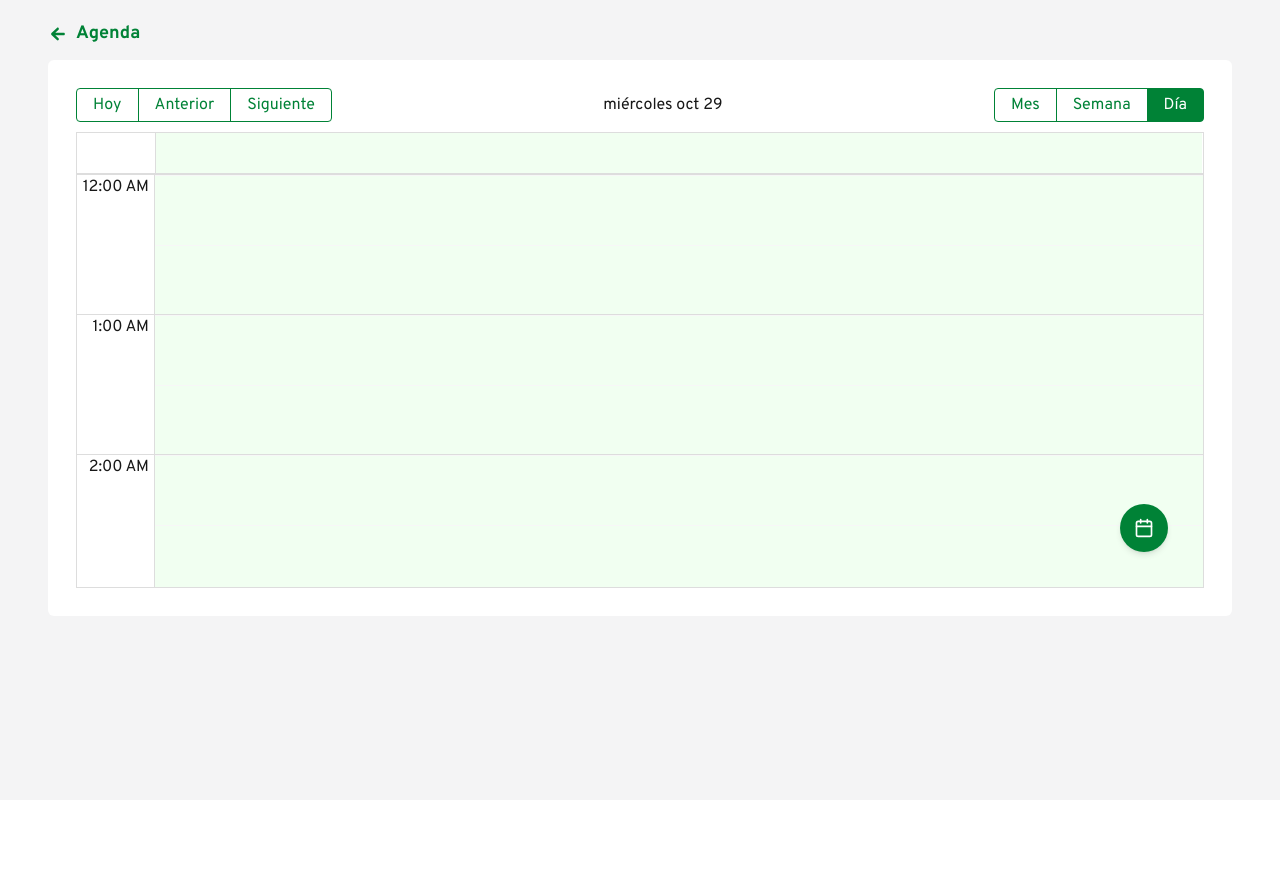
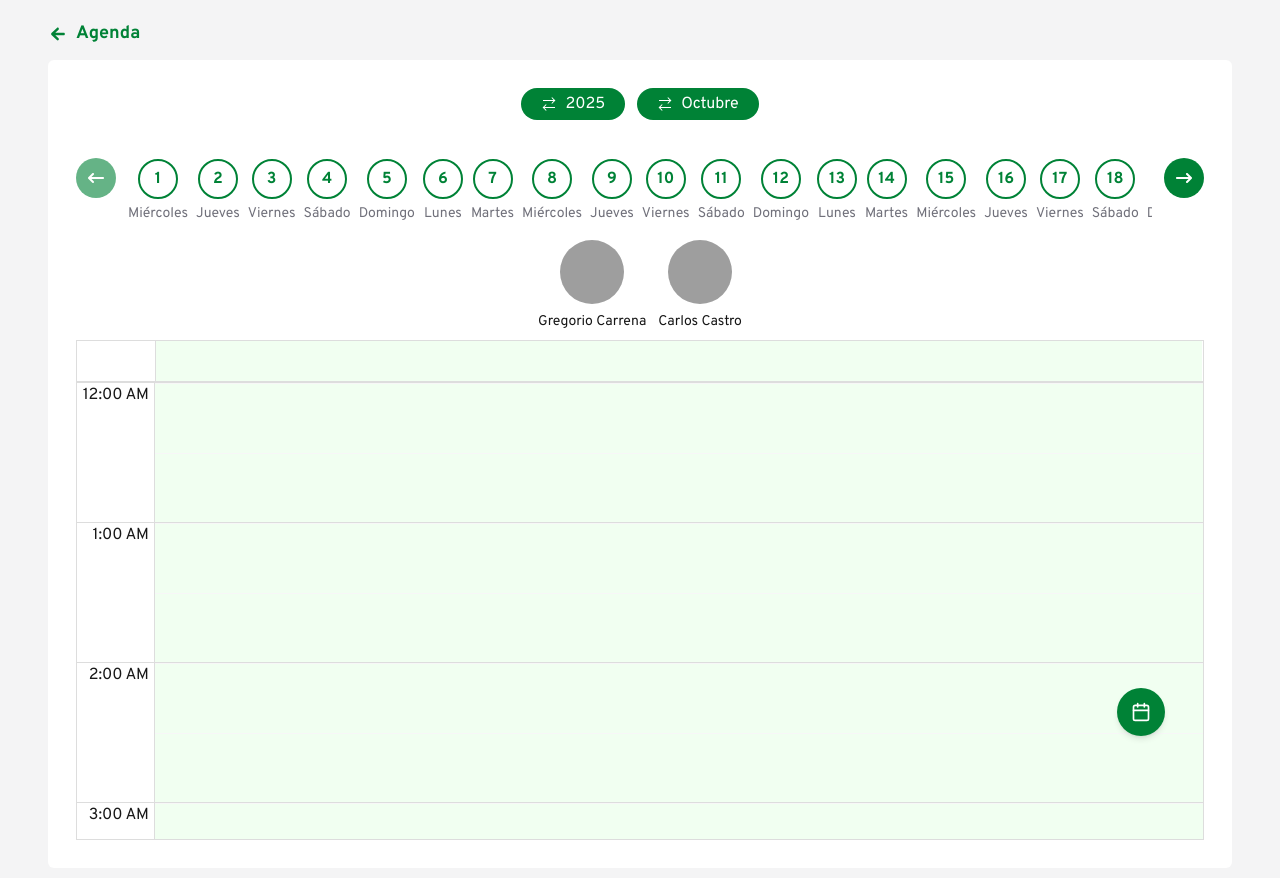
Before and after one commit to carlosed7641/beauty-booking, a Next.js app: page /admin/schedule in a window 1280 px wide. Shown: the top 878 px of the page. Before the commit the page ends 800 px from the top, so only its background shows below. Built offline with nearby package versions, Linux system fonts and the light colour scheme; grey boxes are pictures that could not be loaded.

Commit message:
professionals view on schedule page

```diff
--- a/app/admin/(admin)/components/custom-days/CustomDays.tsx
+++ b/app/admin/(admin)/components/custom-days/CustomDays.tsx
@@ -86,7 +86,7 @@ export const CustomDays = ({
                 <button disabled={!canScrollLeft} onClick={() => scrollSkip('left')} className="btn-primary hidden md:block px-3! py-3! rounded-full">
                     <FaArrowLeftLong />
                 </button>
-                <div ref={el} className="flex overflow-x-scroll scroll-none gap-2 md:mt-5">
+                <div ref={el} className="flex overflow-x-scroll scroll-none gap-2 md:mt-3.5 mb-3">
                     <DateList
                         isAdmin
                         disabled={disabledDays}
--- a/app/admin/(admin)/components/event-history/EventHistory.tsx
+++ b/app/admin/(admin)/components/event-history/EventHistory.tsx
@@ -1,9 +1,6 @@
 'use client'
 
-import { useState } from 'react'
-import { Emotion } from '@/components'
-import { CustomerReviewOptions } from '../../components'
-import { formatDate, formatTextHour } from '@/helpers'
+import { EventList } from '../../components'
 
 interface Props {
     events: EventDate[]
@@ -14,8 +11,6 @@ export const EventHistory = ({
     events,
     currentTab
 }: Props) => {
-
-    const [isUpdatingReview, setIsUpdatingReview] = useState(false)
 
     const setCustomerReview = (reviewPoints: number) => {
         //TODO: Api patch
@@ -39,48 +34,10 @@ export const EventHistory = ({
             }
 
             return (
-                <ul className="flex flex-col gap-3">
-                    {filteredEvents.map(event => {
-                        const formatTime = (date: Date) =>
-                            formatTextHour(`${date.getHours()}:${date.getMinutes()}`)
-                        const duration = `De ${formatTime(event.start)} a ${formatTime(event.end)}`
-                        const { customer, selectedService, start, isAdminBooking, customerReview } = event
-
-                        return (
-                            <li
-                                key={event.id}
-                                className="flex flex-col p-2 rounded-md border border-zinc-300"
-                            >
-                                <span className="text-green-700">{customer.name}</span>
-                                <span>{selectedService.name}</span>
-                                <span>{formatDate({date: start})}</span>
-
-                                <p className="flex gap-2 items-center">
-                                    <span>{duration}</span>
-                                    {isAdminBooking && (
-                                        <span className="px-2 py-0.5 bg-green-700 text-white text-xs rounded-full">
-                                            Beauty Booking
-                                        </span>
-                                    )}
-                                </p>
-
-                                {customerReview && !isUpdatingReview ? (
-                                    <div className="flex items-center gap-2">
-                                        <Emotion showLabel averagePoints={customerReview} />
-                                        <button
-                                            onClick={() => setIsUpdatingReview(prev => !prev)}
-                                            className="btn-primary text-sm rounded-full"
-                                        >
-                                            Editar
-                                        </button>
-                                    </div>
-                                ) : (
-                                    <CustomerReviewOptions setCustomerReview={setCustomerReview} />
-                                )}
-                            </li>
-                        )
-                    })}
-                </ul>
+                <EventList
+                    events={events}
+                    setCustomerReview={setCustomerReview}
+                />
             )
         })() : (
             <h2 className="text-center text-zinc-600 py-10">
--- /dev/null
+++ b/app/admin/(admin)/components/event-list/EventList.tsx
@@ -0,0 +1,60 @@
+'use client'
+
+import { useState } from 'react'
+import { Emotion } from '@/components'
+import { CustomerReviewOptions } from '..'
+import { formatDate, formatTextHour } from '@/helpers'
+
+interface Props {
+    events: EventDate[]
+    setCustomerReview: (reviewPoints: number) => void
+}
+
+export const EventList = ({ events, setCustomerReview }: Props) => {
+    const [isUpdatingReview, setIsUpdatingReview] = useState(false)
+
+    return (
+        <ul className="flex flex-col gap-3">
+            {events.map(event => {
+                const formatTime = (date: Date) =>
+                    formatTextHour(`${date.getHours()}:${date.getMinutes()}`)
+                const duration = `De ${formatTime(event.start)} a ${formatTime(event.end)}`
+                const { customer, selectedService, start, isAdminBooking, customerReview } = event
+
+                return (
+                    <li
+                        key={event.id}
+                        className="flex flex-col p-2 rounded-md border border-zinc-300"
+                    >
+                        <span className="text-green-700">{customer.name}</span>
+                        <span>{selectedService.name}</span>
+                        <span>{formatDate({ date: start })}</span>
+
+                        <p className="flex gap-2 items-center">
+                            <span>{duration}</span>
+                            {isAdminBooking && (
+                                <span className="px-2 py-0.5 bg-green-700 text-white text-xs rounded-full">
+                                    Beauty Booking
+                                </span>
+                            )}
+                        </p>
+
+                        {customerReview && !isUpdatingReview ? (
+                            <div className="flex items-center gap-2">
+                                <Emotion showLabel averagePoints={customerReview} />
+                                <button
+                                    onClick={() => setIsUpdatingReview(prev => !prev)}
+                                    className="btn-primary text-sm rounded-full"
+                                >
+                                    Editar
+                                </button>
+                            </div>
+                        ) : (
+                            <CustomerReviewOptions setCustomerReview={setCustomerReview} />
+                        )}
+                    </li>
+                )
+            })}
+        </ul>
+    )
+}
--- a/app/admin/(admin)/components/event-summary/EventSummaryInfo.tsx
+++ b/app/admin/(admin)/components/event-summary/EventSummaryInfo.tsx
@@ -18,7 +18,7 @@ export const EventSummaryInfo = () => {
             </div>
             <span className="text-green-700 my-2">Cita con: <strong>{selectedEvent?.customer.name}</strong></span>
             {selectedEvent?.customer.phone &&
-                <Link href={`https://wa.me/${selectedEvent.customer.phone}`} className="underline text-zinc-600 flex gap-1 mb-2" target="_blank">
+                <Link href={`https://wa.me/${selectedEvent.customer.phone.number}`} className="underline text-zinc-600 flex gap-1 mb-2" target="_blank">
                     <FaWhatsapp className="text-green-500" />
                     {selectedEvent.customer.phone.number}
                 </Link>}                  <span>Reservado por: <strong>{selectedEvent?.isAdminBooking ? 'Administración' : 'Cliente'}</strong></span>
--- a/app/admin/(admin)/components/index.ts
+++ b/app/admin/(admin)/components/index.ts
@@ -6,6 +6,7 @@ export * from './customer-list/CustomerList'
 export * from './customer-search/CustomerSearch'
 export * from './date-switcher/DateSwitcher'
 export * from './event-history/EventHistory'
+export * from './event-list/EventList'
 export * from './event-summary/CustomerReviewOptions'
 export * from './event-summary/EventSummary'
 export * from './general-reports-panel/GeneralReportsPanel'
--- a/app/admin/(admin)/components/schedule-button/ScheduleButton.tsx
+++ b/app/admin/(admin)/components/schedule-button/ScheduleButton.tsx
@@ -6,7 +6,7 @@ export const ScheduleButton = () => {
     const { setOpenModal } = useModal()
 
     return (
-        <button onClick={() => setOpenModal('ScheduleAssing')} className="bg-green-700 text-white fixed md:absolute bottom-16 right-16 h-12 w-12 rounded-full shadow-md text-xl flex items-center justify-center hover:bg-green-800 cursor-pointer">
+        <button onClick={() => setOpenModal('ScheduleAssing')} className="bg-green-700 text-white fixed bottom-16 right-16 h-12 w-12  xl:right-[calc(50%-600px+75px)] rounded-full shadow-md text-xl flex items-center justify-center hover:bg-green-800 cursor-pointer">
             <FiCalendar />
         </button>
     )
--- a/app/admin/(admin)/components/select-professional/SelectProfessional.tsx
+++ b/app/admin/(admin)/components/select-professional/SelectProfessional.tsx
@@ -4,11 +4,11 @@ import clsx from 'clsx'
 interface Props {
     professionals: ProfessionalSettings[] | ProfessionalData[]
     selectedProfessional: ProfessionalSettings | ProfessionalData
-    setSelectedProfessional: React.Dispatch<React.SetStateAction<ProfessionalSettings | ProfessionalData>>
+    setSelectedProfessional: (selectedProfessional: ProfessionalSettings | ProfessionalData) => void
     allOption?: boolean
 }
 
-const defaultValue = {
+const defaultValue: ProfessionalData = {
     id: '',
     name: '',
     entityId: '',
--- a/app/admin/(admin)/schedule-history/ScheduleHistory.tsx
+++ b/app/admin/(admin)/schedule-history/ScheduleHistory.tsx
@@ -48,11 +48,10 @@ export function ScheduleHistory({ professionals, events, foundationYear }: Props
                 return isSameDay && isSameProfesional
             })
 
-            return filteredEvents
+           setCurrentEvents(filteredEvents)
         }
 
-        const filteredEvents = getEvents()
-        setCurrentEvents(filteredEvents)
+        getEvents()
 
     }, [date, selectedProfessional])
 
--- a/app/admin/(admin)/schedule/Schedule.tsx
+++ b/app/admin/(admin)/schedule/Schedule.tsx
@@ -8,13 +8,12 @@ import { IoMdArrowRoundBack } from 'react-icons/io'
 import { useModal, useService } from '@/store'
 import { BookingServiceModal } from '@/(beauty)/components'
 import { useSchedule } from '../store'
-import { EventSummary, ScheduleSelect, UpdateCustomer, CustomDays, ScheduleButton, ScheduleAssign } from '../components'
-import { isGreaterOrEqualThanToday, generateMonthDatesArray, getMessagesES, localizer, format24 } from '@/helpers'
+import { EventSummary, ScheduleSelect, UpdateCustomer, CustomDays, ScheduleButton, ScheduleAssign, SelectProfessional, EventList } from '../components'
+import { isGreaterOrEqualThanToday, generateMonthDatesArray, getMessagesES, localizer, format24, compareDates } from '@/helpers'
 import 'react-big-calendar/lib/css/react-big-calendar.css'
-import { CALENDAR_VIEWS } from '@/util/const'
+import { CALENDAR_VIEWS, DEFAULT_PROFESSIONAL } from '@/util/const'
 
 interface Props {
-    events: EventDate[]
     foundationYear: number
     professionals: ProfessionalData[]
 }
@@ -34,13 +33,73 @@ const formats: Formats = {
         `${format(start, "MMM d")} - ${format(end, "MMM d")}`,
 }
 
-export const Schedule = ({ events, foundationYear, professionals }: Props) => {
+const bdEvents: EventDate[] = [
+    {
+        id: 'f445465',
+        title: 'Cepillado',
+        start: new Date(2025, 9, 6, 17, 45, 0),
+        end: new Date(2025, 9, 6, 18, 30, 0),
+        customer: {
+            id: "125",
+            name: "David Ortiz",
+            phone: { indicator: '57', number: '3004394704' },
+            birthDay: new Date(),
+            gender: 'Masculino',
+            reviewPointsAverage: 5
+        },
+        selectedService: {
+            serviceId: "006",
+            name: "Cepillado",
+            duration: { hours: 0, minutes: 45 },
+            price: 30_000
+        },
+        selectedProfessional: {
+            id: 'bcf',
+            name: "Carlos Castro"
+        },
+        isAdminBooking: false,
+        customerReview: 2,
+        allDay: false
+    },
+    {
+        id: 'f445466',
+        title: 'Cepillado',
+        start: new Date(2025, 10, 6, 17, 45, 0),
+        end: new Date(2025, 10, 6, 18, 30, 0),
+        customer: {
+            id: "125",
+            name: "David Ortiz",
+            phone: { indicator: '57', number: '3004394704' },
+            birthDay: new Date(),
+            gender: 'Masculino',
+            reviewPointsAverage: 5
+        },
+        selectedService: {
+            serviceId: "006",
+            name: "Cepillado",
+            duration: { hours: 0, minutes: 45 },
+            price: 30_000
+        },
+        selectedProfessional: {
+            id: 'abc',
+            name: "Gregorio Carrena"
+        },
+        isAdminBooking: false,
+        customerReview: 2,
+        allDay: false
+    }
+] // TODO: Get from Api
+
+export const Schedule = ({ foundationYear, professionals }: Props) => {
 
     const { openModal, setOpenModal } = useModal()
     const { serviceState, setServiceState } = useService()
     const { schedule, setSchedule } = useSchedule()
     const { date, view } = useSchedule(state => state.schedule)
     const [step, setStep] = useState(1)
+    const [events, setEvents] = useState<EventDate[]>([])
+    const [profEvents, setProfEvents] = useState<EventDate[]>([])
+    const [selectedProfessional, setSelectedProfessional] = useState(DEFAULT_PROFESSIONAL)
 
     const onSelectEvent = (event: EventDate) => {
         setOpenModal('ScheduleEvent')
@@ -67,12 +126,18 @@ export const Schedule = ({ events, foundationYear, professionals }: Props) => {
         setOpenModal(null)
     }
 
-    useEffect(() => {
-        const mobileMediaQuery = window.matchMedia('(max-width: 768px)')
-        const callback = (event: MediaQueryListEvent) => event.matches && setSchedule({ ...schedule, view: 'day' })
-        mobileMediaQuery.addEventListener('change', callback)
-        return () => mobileMediaQuery.removeEventListener('change', callback)
-    }, [])
+    const onSelectProfessional = (professional: ProfessionalData) => {
+        setSelectedProfessional(p => (
+            p.id === professional.id ?
+                DEFAULT_PROFESSIONAL :
+                professional
+        ))
+    }
+
+    const setCustomerReview = (reviewPoints: number) => {
+        //TODO: Api patch
+        // event.customerReview
+    }
 
     useEffect(() => {
         if (!openModal) {
@@ -80,6 +145,36 @@ export const Schedule = ({ events, foundationYear, professionals }: Props) => {
             setSchedule({ ...schedule, isUpdatingReview: false })
         }
     }, [openModal])
+
+    useEffect(() => {
+        const fetchEvents = async () => {
+            const month = date.getMonth()
+            const year = date.getFullYear()
+
+            // TODO: reemplazar por llamada real al backend
+            // Ejemplo:
+            // const res = await api.get(`/events?month=${month + 1}&year=${year}`)
+            // setEvents(res.data)
+
+            const simulated = bdEvents.filter(ev =>
+                ev.start.getMonth() === month &&
+                ev.start.getFullYear() === year
+            )
+
+            setEvents(simulated)
+        }
+
+        fetchEvents()
+
+    }, [date.getMonth(), date.getFullYear()])
+
+    useEffect(() => {
+        const currentEvents = events.filter(e =>
+            e.selectedProfessional.id === selectedProfessional.id
+            && compareDates(date, e.start)
+        )
+        setProfEvents(currentEvents)
+    }, [events, date, selectedProfessional])
 
     const isValidDate = useMemo(() => isGreaterOrEqualThanToday(date), [date])
 
@@ -97,8 +192,24 @@ export const Schedule = ({ events, foundationYear, professionals }: Props) => {
                         onClick={(dayItem) => setSchedule({ ...schedule, date: dayItem.date })}
                         date={schedule.date}
                         disabledDays="none"
-                        className="md:hidden"
                     />
+                    <SelectProfessional
+                        professionals={professionals}
+                        selectedProfessional={selectedProfessional}
+                        setSelectedProfessional={onSelectProfessional as () => void}
+                    />
+                    {
+                        selectedProfessional.id ?
+                            profEvents.length > 0 ?
+                                <EventList
+                                    events={profEvents}
+                                    setCustomerReview={setCustomerReview}
+                                />
+                                :
+                                <h2 className="text-center text-zinc-600 py-10">
+                                    No se encontraron agendas para este día
+                                </h2>
+                            :
                             <Calendar
                                 culture='es'
                                 selectable
@@ -113,12 +224,16 @@ export const Schedule = ({ events, foundationYear, professionals }: Props) => {
                                 events={events}
                                 startAccessor="start"
                                 endAccessor="end"
-                        components={{ event: ({ event }) => <Event event={event} /> }}
+                                components={{
+                                    event: ({ event }) => <Event event={event} />,
+                                    toolbar: () => null
+                                }}
                                 eventPropGetter={eventPropGetter}
                                 onSelectEvent={onSelectEvent}
                                 formats={formats}
                                 className="h-screen! md:h-[500px]!"
                             />
+                    }
                     {isValidDate && <ScheduleButton />}
                 </div>
             </div>
--- a/app/admin/(admin)/schedule/page.tsx
+++ b/app/admin/(admin)/schedule/page.tsx
@@ -1,32 +1,5 @@
 import { Schedule } from './Schedule'
 import { professionals as fakeProfessionals } from '@/util/fake-data'
-
-const events: EventDate[] = [
-    {
-        id: 'f445465',
-        title: 'Cepillado',
-        start: new Date(2025, 9, 6, 17, 45, 0),
-        end: new Date(2025, 9, 6, 18, 30, 0),
-        customer: {
-            id: "125",
-            name: "David Ortiz",
-            phone: '3004394704'
-        },
-        selectedService: {
-            serviceId: "006",
-            name: "Cepillado",
-            duration: "45m",
-            price: 30_000
-        },
-        selectedProfessional: {
-            id: 'bcf',
-            name: "Carlos Castro"
-        },
-        isAdminBooking: false,
-        customerReview: 2,
-        allDay: false
-    }
-] // TODO: Get from Api
 
 const foundationYear = 2020 // TODO: Get from Api
 
@@ -36,7 +9,6 @@ const professionals = fakeProfessionals.filter(sl => sl.entityId === '422')
 export default function SchedulePage() {
     return (
         <Schedule
-            events={events}
             foundationYear={foundationYear}
             professionals={professionals}
         />
--- a/app/components/date-list/DateList.tsx
+++ b/app/components/date-list/DateList.tsx
@@ -31,7 +31,7 @@ export const DateList = ({
                 if (disabled === 'afterToday') return isLessOrEqualThanToday(date.date)
                 return true
             })()
-            const selected = compareDates(selectedDate as Date, date.date)
+            const selected = selectedDate && compareDates(selectedDate as Date, date.date)
             //TODO: Deshabilitar hoy si no tiene horas disponibles
 
             return (
--- a/app/layout.tsx
+++ b/app/layout.tsx
@@ -8,7 +8,7 @@ export const metadata: Metadata = {
   description: 'The best beauty salons, spas and barbershops'
 }
 
-// schedule (professional view) & events by month not all, reports (custom date filter)
+// reports (custom date filter)
 // formatNumber string to number param
 
 // Map
@@ -20,7 +20,7 @@ export default function RootLayout({
   children: React.ReactNode
 }>) {
   return (
-    <html lang="en">
+    <html lang="es">
       <body className={`${inter.className} ${mainFont.className} antialiased`}>
         <ModalProvider>
           {children}
```
Lines whose indentation alone changed are shown as unchanged.
